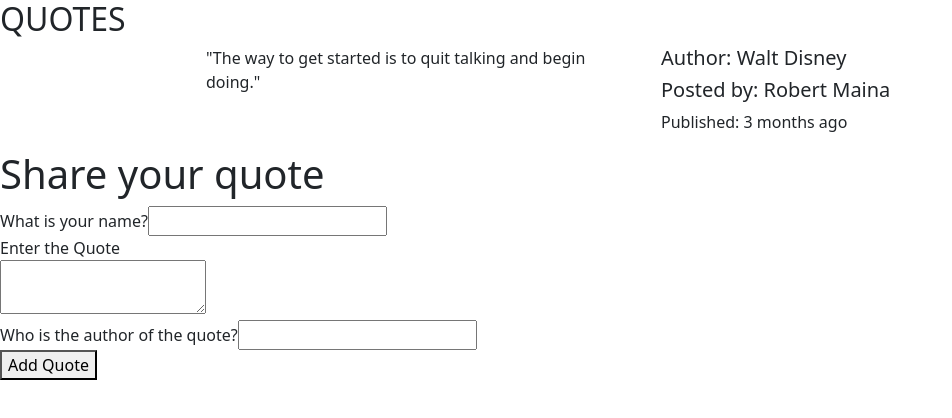
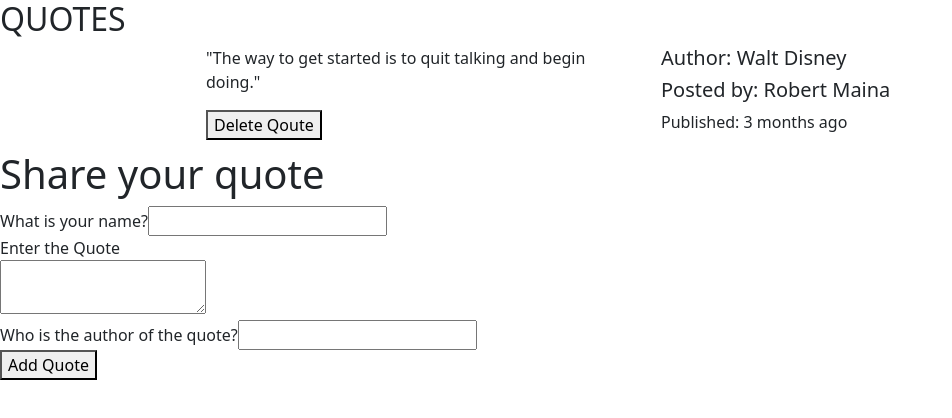
Before and after one commit to Robert-Moringa/Quotes, an Angular app: page / in a window 1280 px wide. Shown: the top 418 px of the page, without its empty margins (0-952 px from the left). Built offline with nearby package versions, Linux system fonts and the light colour scheme.

Commit message:
added a quote button

```diff
--- a/src/app/app.module.ts
+++ b/src/app/app.module.ts
@@ -7,13 +7,15 @@ import { QuotesComponent } from './quotes/quotes.component';
 import { QuoteFormComponent } from './quote-form/quote-form.component';
 import { FormsModule } from '@angular/forms';
 import { TimeAgoPipe } from './time-ago.pipe';
+import { QuoteDetailsComponent } from './quote-details/quote-details.component';
 
 @NgModule({
   declarations: [
     AppComponent,
     QuotesComponent,
     QuoteFormComponent,
-    TimeAgoPipe
+    TimeAgoPipe,
+    QuoteDetailsComponent
   ],
   imports: [
     BrowserModule,
--- /dev/null
+++ b/src/app/quote-details/quote-details.component.html
@@ -0,0 +1 @@
+<button (click)='quoteDelete(true)'>Delete Qoute</button>
--- /dev/null
+++ b/src/app/quote-details/quote-details.component.ts
@@ -0,0 +1,23 @@
+import { Component, OnInit, Output, EventEmitter, Input } from '@angular/core';
+// import { EventEmitter } from 'stream';
+
+@Component({
+  selector: 'app-quote-details',
+  templateUrl: './quote-details.component.html',
+  styleUrls: ['./quote-details.component.css']
+})
+export class QuoteDetailsComponent implements OnInit {
+
+  @Input() quotes: any;
+  @Output() isDelete = new EventEmitter<boolean>();
+
+  quoteDelete(doDelete: boolean){
+    this.isDelete.emit(doDelete);
+  }
+
+  constructor() { }
+
+  ngOnInit(): void {
+  }
+
+}
--- a/src/app/quote-form/quote-form.component.ts
+++ b/src/app/quote-form/quote-form.component.ts
@@ -14,6 +14,7 @@ export class QuoteFormComponent implements OnInit {
   constructor() { }
 
 
+
   submitQuote(){
     this.addQuote.emit(this.newQuote)
     this.newQuote = new Quote('', '', '', new Date())
--- a/src/app/quotes/quotes.component.html
+++ b/src/app/quotes/quotes.component.html
@@ -3,6 +3,7 @@
     <div class="col-md-2"></div>
     <div class="col-md-5">
         <p> "{{ quote.theQuote }}" </p>
+        <app-quote-details  [quotes]='quotes' (isDelete)='toDelete($event,i)'></app-quote-details>
     </div>
     <div class="col-md-3">
         <h5>Author: {{ quote.author }} </h5>
--- a/src/app/quotes/quotes.component.ts
+++ b/src/app/quotes/quotes.component.ts
@@ -14,6 +14,15 @@ export class QuotesComponent implements OnInit {
     new Quote('Robert Maina', 'The way to get started is to quit talking and begin doing.', 'Walt Disney', new Date(2021,3,14))
   ];
 
+  toDelete(isDelete:any, index:any) {
+    if(isDelete) {
+      const toDelete= confirm('Are you sure you want to delete this quote?')
+      if(toDelete){
+        this.quotes.splice(index, 1)
+      }
+    }
+  }
+
 
   addNewQuote(quote: Quote) {
     quote.publishedDate = new Date(quote.publishedDate);
```
Also changed, not shown: src/app/quote-details/quote-details.component.css (added), 1 other file (tests, documents, lock files or other folders).
